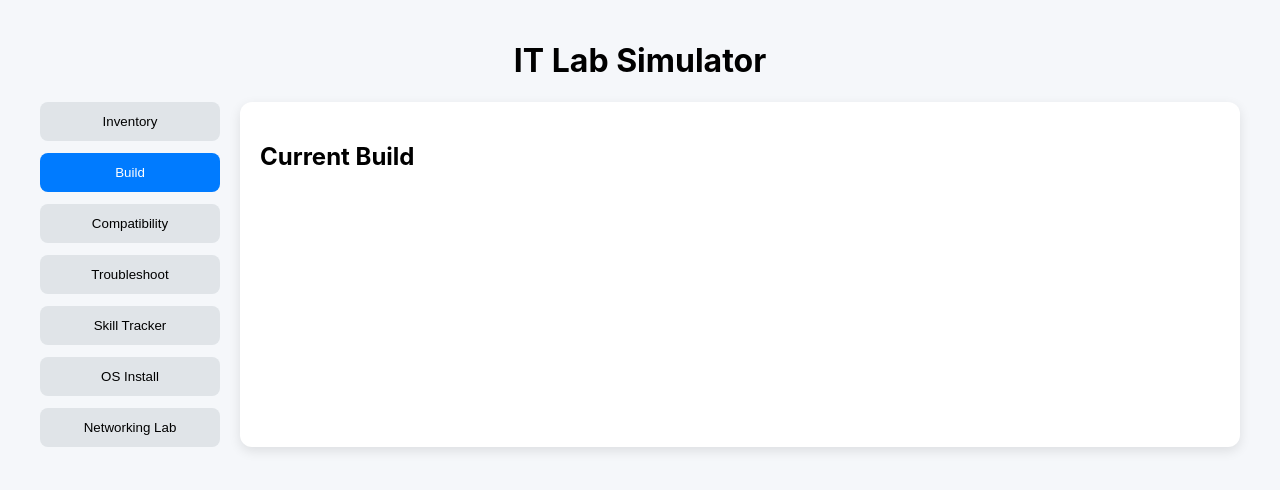
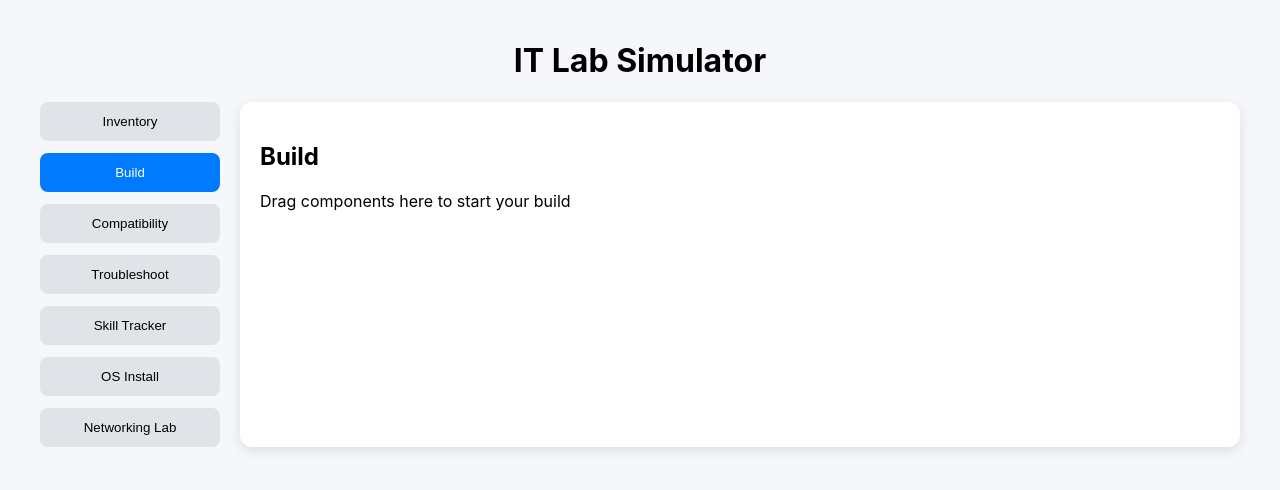
Before and after one commit to AlexandraDigital/IT_Lab_Sim, a React (Create React App) app: page / in a window 1280 px wide. Both pictures are taken after a click on the button "Build". Shown: the top 490 px of the page. Built offline with nearby package versions, Linux system fonts and the light colour scheme; the HTML template or start-up script is replaced by a standard one.

Commit message:
Update Build.jsx

```diff
--- a/src/components/Build.jsx
+++ b/src/components/Build.jsx
@@ -1,26 +1,32 @@
-// src/components/Build.jsx
 import React from 'react';
-import { images } from '../assets/images';
 
 export default function Build({ build, removeFromBuild }) {
+
+  const handleDrop = (e) => {
+    e.preventDefault();
+    const comp = JSON.parse(e.dataTransfer.getData('component'));
+    // Check if already in build
+    if (!build.find(c => c.name === comp.name && c.type === comp.type)) {
+      removeFromBuild(null); // placeholder for add function in App
+      // In App, you should call addToBuild(comp)
+      // We'll handle this via a prop callback
+    }
+  };
+
+  const handleDragOver = (e) => e.preventDefault();
+
   return (
-    <div>
-      <h2>Current Build</h2>
-      <div style={{ display: 'flex', flexWrap: 'wrap' }}>
-        {build.map(comp => (
-          <div key={comp.id} className="card">
-            <img
-              src={images[comp.type]}
-              alt={comp.type}
-              width={64}
-              height={64}
-              style={{ marginBottom: '8px' }}
-            />
-            <strong>{comp.type}</strong>: {comp.name}
-            <br />
-            <button onClick={() => removeFromBuild(comp.id)} style={{ marginTop: '8px' }}>
-              Remove
-            </button>
+    <div className="build"
+         onDrop={(e) => e.preventDefault()} // Drag-drop handled in App for real add
+         onDragOver={handleDragOver}
+    >
+      <h2>Build</h2>
+      {build.length === 0 && <p>Drag components here to start your build</p>}
+      <div className="component-list">
+        {build.map((comp) => (
+          <div key={comp.id} className="component card">
+            {comp.name} ({comp.type})
+            <button className="remove-btn" onClick={() => removeFromBuild(comp.id)}>x</button>
           </div>
         ))}
       </div>
```
